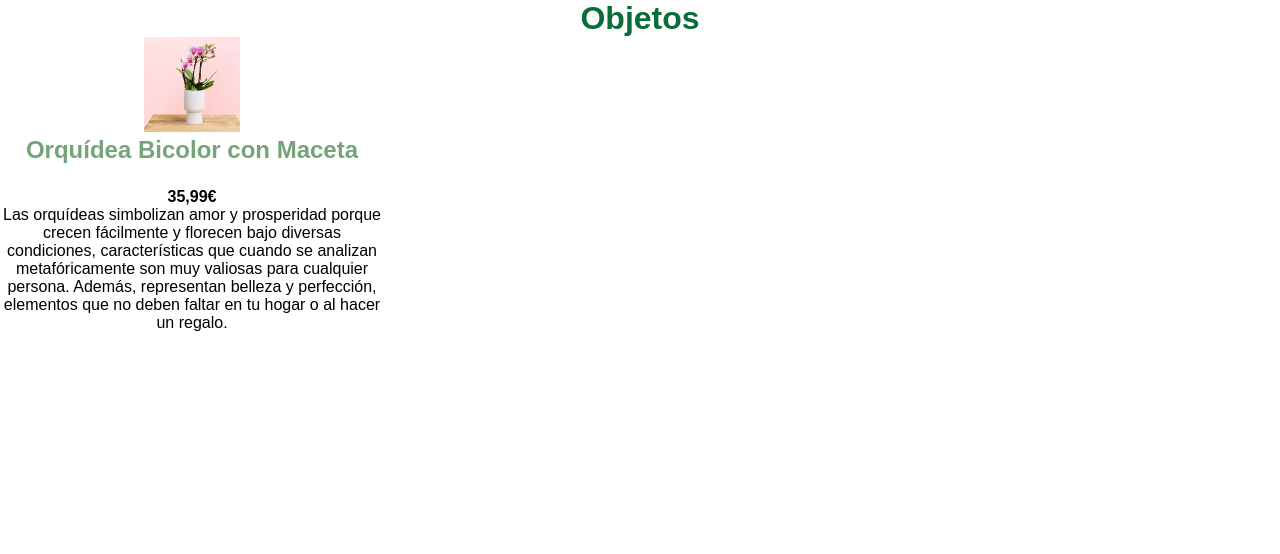
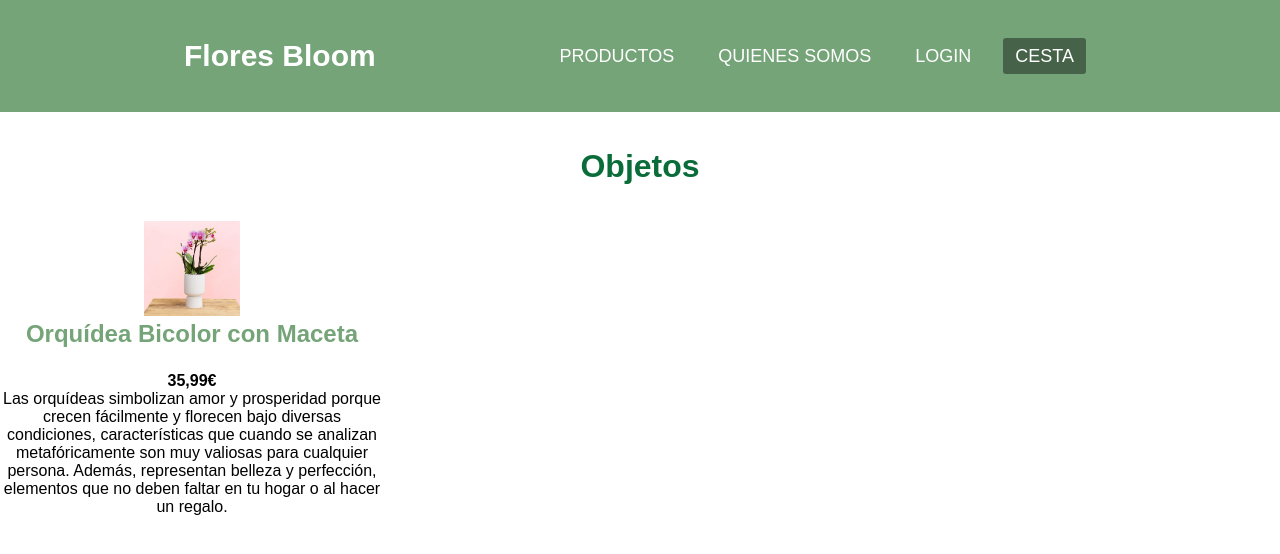
Before and after one commit to xXBarre/Floristeria, a PHP site: page /objetos.html in a window 1280 px wide. Shown: the top 554 px of the page. Run offline with PHP 8.4, Linux system fonts and the light colour scheme.

Commit message:
añadi el header y el footer a algunas paginas

```diff
--- a/index.js
+++ b/index.js
@@ -1,4 +1,4 @@
-
+/*Alba*/
 document.addEventListener("DOMContentLoaded", function () {
     const carousel = document.querySelector(".carousel");
     let currentIndex = 0;
--- a/inicio.html
+++ b/inicio.html
@@ -22,7 +22,7 @@
               <a href="#" class="nav-menu-link nav-link">Quienes somos</a>
             </li>
             <li class="nav-menu-item">
-              <a href="registrarse.html" class="nav-menu-link nav-link">Login</a>
+              <a href="iniciosesion.html" class="nav-menu-link nav-link">Login</a>
             </li>
             <li class="nav-menu-item">
               <a href="#" class="nav-menu-link nav-link nav-menu-link_active">Cesta</a>
--- a/objetos.html
+++ b/objetos.html
@@ -8,8 +8,32 @@
 <script src="index.js"></script>
 </head>
 <body>
-<div id="objetos-page">
+  <header class="header">
+    <nav class="nav">
+      <a href="inicio.html" class="logo nav-link">Flores Bloom</a>
+      <button class="nav-toggle" aria-label="Abrir menú">
+        <i class="fas fa-bars"></i>
+      </button>
+      <ul class="nav-menu">
+        <li class="nav-menu-item">
+          <a href="productos.html" class="nav-menu-link nav-link">Productos</a>
+        </li>
+        <li class="nav-menu-item">
+          <a href="#" class="nav-menu-link nav-link">Quienes somos</a>
+        </li>
+        <li class="nav-menu-item">
+          <a href="iniciosesion.html" class="nav-menu-link nav-link">Login</a>
+        </li>
+        <li class="nav-menu-item">
+          <a href="#" class="nav-menu-link nav-link nav-menu-link_active">Cesta</a>
+        </li>
+      </ul>
+    </nav>
+  </header>
+  <br><br>
+<div class="objetos-page">
   <h1>Objetos</h1>
+  <br><br>
   <div class="carousel">
     <div class="carousel-container">
       <div class="slide active">
@@ -27,28 +51,28 @@
 
       </div>
       <div class="slide">
-          <img src="foto/f3.png" alt="Tulipán Amarillo">
+          <img src="fotos/f3.png" alt="Tulipán Amarillo">
           <h2>Rosal Mini Rosa<br></h2>
           <h4>22,99€</h4>
           <p>Esta variación de flores es hermosa y tiene un significado particular, las mini rosas simbolizan la dulzura, la delicadeza, alegría, tranquilidad y bondad.</p>
 
       </div>
       <div class="slide">
-          <img src="foto/f4.png" alt="Tulipán Amarillo">
+          <img src="fotos/f4.png" alt="Tulipán Amarillo">
           <h2>Jardín Eterno La Platgeta<br></h2>
           <h4>69,99€</h4>
           <p>Con el Jardín Eterno La Platgeta tendrás un pedazo del trópico en un pequeño terrario. Sus fitonias de colores y su aspa recrean un ecosistema que se autoabastece. Un pequeño oasis tropical en tu casa.</p>
 
       </div>
       <div class="slide">
-          <img src="foto/f5.png" alt="Tulipán Amarillo">
+          <img src="fotos/f5.png" alt="Tulipán Amarillo">
               <h2>Natalie - Lirios Blancos y Rosados<br></h2>
               <h4>32,00€</h4>
               <p>Este ramo de lirios blancos y rosados viene directamente desde los campos de nuestro agricultor en Vilassar de Mar (Barcelona).</p>
 
       </div>
       <div class="slide">
-          <img src="foto/f6.png" alt="Tulipán Amarillo">
+          <img src="fotos/f6.png" alt="Tulipán Amarillo">
               <h2>Anthurium Lila con Maceta<br></h2>
               <h4>29,00€</h4>
               <p>Aquí está el clásico que más está triunfando este año. Su color violeta, la forma de corazón de sus brácteas… lo de este Anturio es una pasada.</p>
--- a/style.css
+++ b/style.css
@@ -97,12 +97,12 @@ h1{
     transform: scale(1.1);
 }
 
-  #objetos-page h1 {
+  .objetos-page h1 {
     text-align: center;
     color: #0a6d39;
   }
 
-  #objetos-page .carousel-container {
+  .objetos-page .carousel-container {
     display: flex;
     overflow: hidden;
     justify-content: center;
@@ -110,16 +110,16 @@ h1{
     height: 80%;
   }
 
-  #objetos-page .slide {
+  .objetos-page .slide {
     flex: 0 0 100%;
     display: none;
     text-align: center;
   }
-  #objetos-page .slide img {
+  .objetos-page .slide img {
     max-width: 25%;
     height: auto;
   }
-  #objetos-page .active {
+  .objetos-page .active {
     display: block;
   }
 
```
Also changed, not shown: other parts of style.css (+36 -56 lines), iniciosesion.html (+27 -34 lines).
